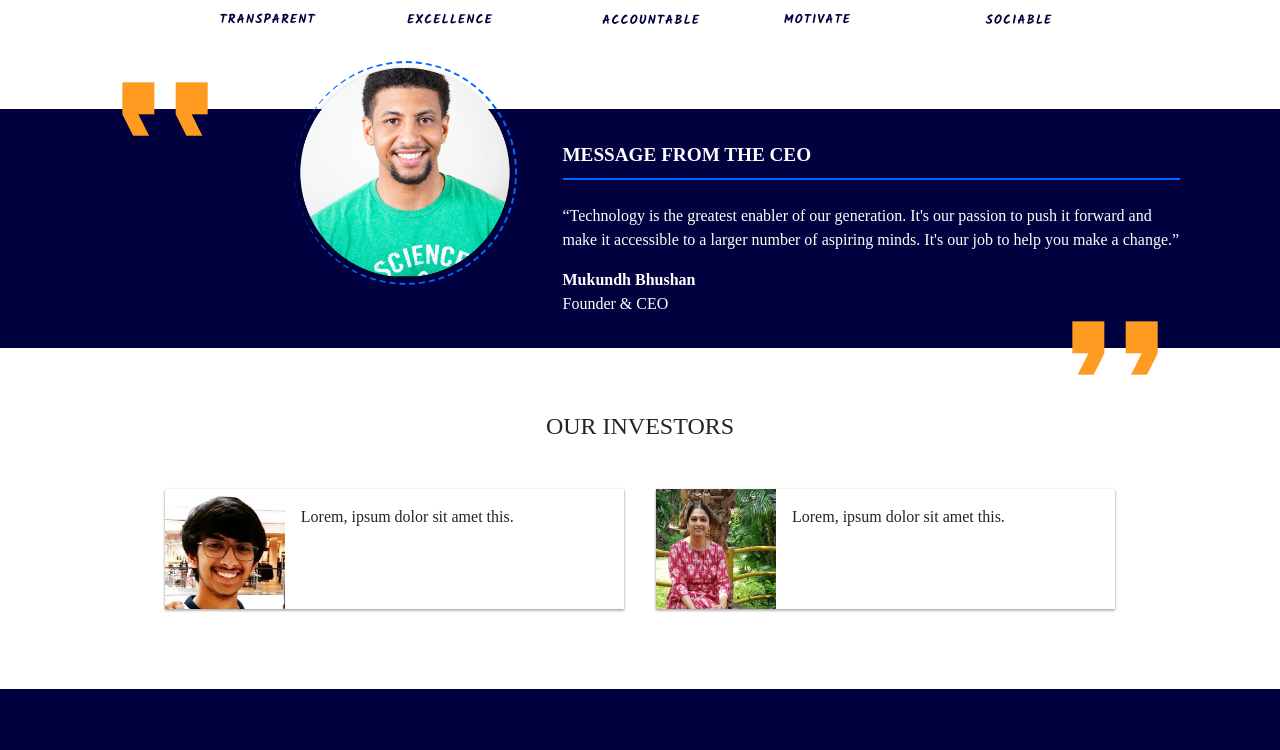
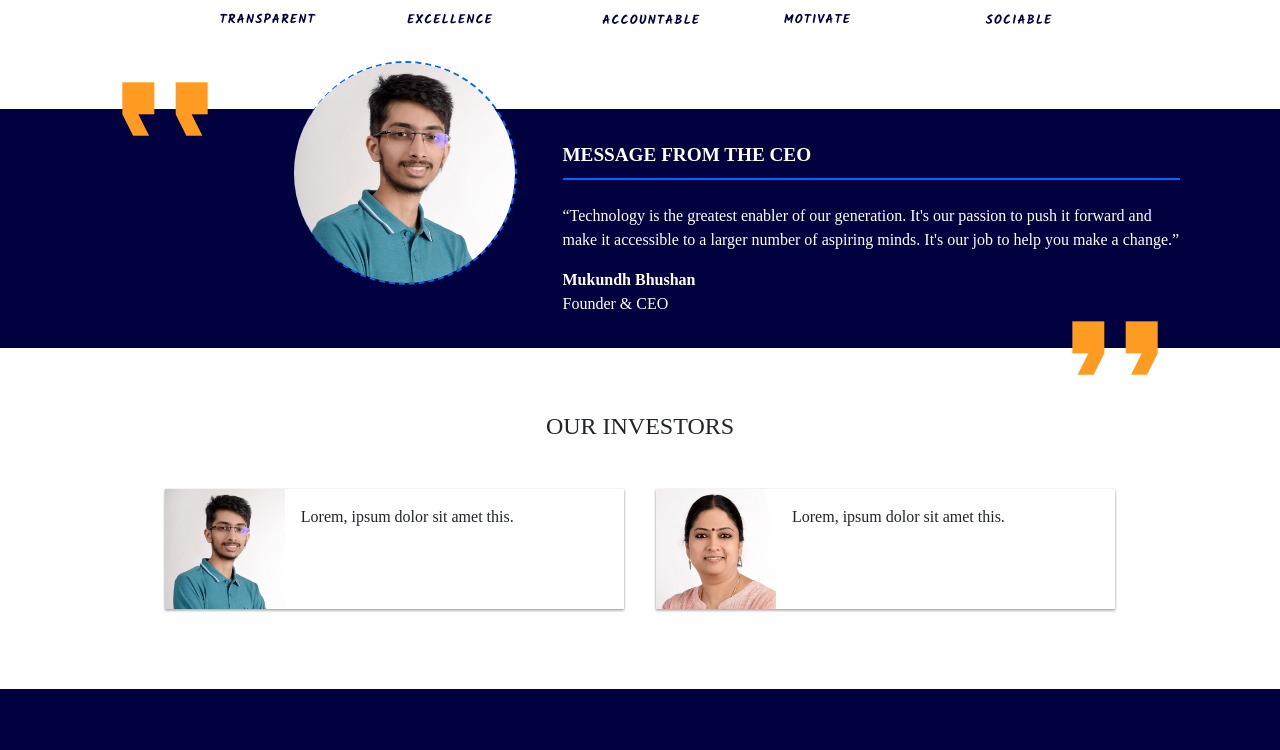
Before and after one commit to MukundhBhushan/nebutech-website, a plain HTML site: page about.html in a window 1280 px wide. Shown: the part 920-1670 px from the top of the page. Drawn offline with nearby package versions, Linux system fonts and the light colour scheme; a web font is replaced by a local one.

Commit message:
Update images in About Us page.

```diff
--- a/about.html
+++ b/about.html
@@ -130,7 +130,7 @@
       <div class="container row ">
         <div class=" col-12 col-md-5">
           <div class="container-image-ceo">
-            <img class="image-ceo" src="./assets/ceo.png" alt="" />
+            <img class="image-ceo" src="./assets/mukundh.JPG" alt="" />
             <img class="quotes quotes-1" src="./assets/quote-1.png" alt="" />
           </div>
         </div>
@@ -154,7 +154,7 @@
       <h3 class="section-title">Our Investors</h3>
       <div class="row flex-center m-1">
         <div class="block-investor col-12 col-md-5">
-          <img src="./assets/mukundh.jpeg" alt="" />
+          <img src="./assets/mukundh.JPG" alt="" />
           <div class="investor-info">
             <p>
               Lorem, ipsum dolor sit amet this.
@@ -162,7 +162,7 @@
           </div>
         </div>
         <div class="block-investor col-12 col-md-5">
-          <img src="./assets/kasthuri.jpeg" alt="" />
+          <img src="./assets/kasthuri.JPG" alt="" />
           <div class="investor-info">
             <p>
               Lorem, ipsum dolor sit amet this.
```
Also changed, not shown: assets/ceo.png (deleted), assets/kasthuri.JPG (added), assets/kasthuri.jpeg (deleted), assets/mukundh.JPG (added), assets/mukundh.jpeg (deleted).
